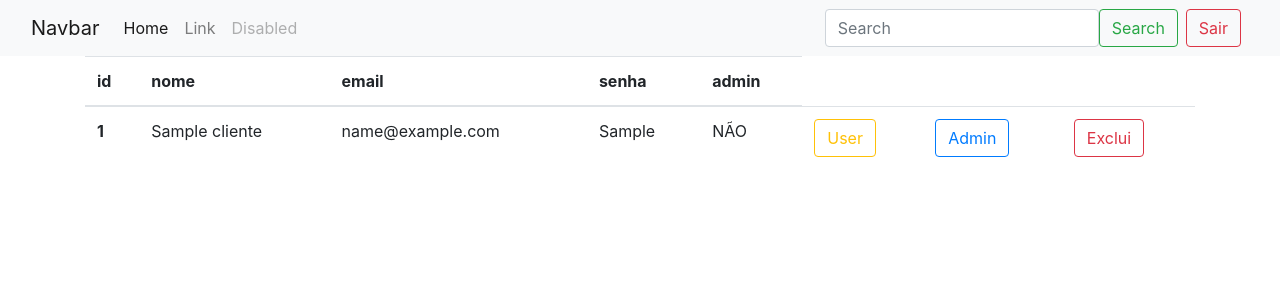
After one commit to g4b2903x/Cinemar, a PHP site: page /admin/admin.php in a window 1280 px wide. The commit adds this page. Shown: the top 300 px of the page. Run offline with PHP 8.4, Linux system fonts and the light colour scheme; tables that the repository leaves empty or names only in its code hold one stand-in row (values such as "Sample post").

Commit message:
segundo commit

```diff
--- /dev/null
+++ b/admin/admin.php
@@ -0,0 +1,61 @@
+<?php
+include_once "mecanismo.php";
+?>
+<!DOCTYPE html>
+<html lang="pt-br">
+
+<head>
+    <meta charset="UTF-8">
+    <meta http-equiv="X-UA-Compatible" content="IE=edge">
+    <meta name="viewport" content="width=device-width, initial-scale=1.0">
+    <link rel="stylesheet" href="https://stackpath.bootstrapcdn.com/bootstrap/4.1.3/css/bootstrap.min.css" integrity="sha384-MCw98/SFnGE8fJT3GXwEOngsV7Zt27NXFoaoApmYm81iuXoPkFOJwJ8ERdknLPMO" crossorigin="anonymous">
+    <script src="https://stackpath.bootstrapcdn.com/bootstrap/4.1.3/js/bootstrap.min.js" integrity="sha384-ChfqqxuZUCnJSK3+MXmPNIyE6ZbWh2IMqE241rYiqJxyMiZ6OW/JmZQ5stwEULTy" crossorigin="anonymous"></script>
+    <title>Administrador</title>
+</head>
+
+<body>
+    <nav class="navbar navbar-expand-lg navbar-light bg-light">
+        <div class="container-fluid">
+            <a class="navbar-brand" href="#">Navbar</a>
+            <button class="navbar-toggler" type="button" data-bs-toggle="collapse" data-bs-target="#navbarSupportedContent" aria-controls="navbarSupportedContent" aria-expanded="false" aria-label="Toggle navigation">
+                <span class="navbar-toggler-icon"></span>
+            </button>
+            <div class="collapse navbar-collapse" id="navbarSupportedContent">
+                <ul class="navbar-nav me-auto mb-2 mb-lg-0">
+                    <li class="nav-item">
+                        <a class="nav-link active" aria-current="page" href="#">Home</a>
+                    </li>
+                    <li class="nav-item">
+                        <a class="nav-link" href="#">Link</a>
+                    </li>
+                    <li class="nav-item">
+                        <a class="nav-link disabled" href="#" tabindex="-1" aria-disabled="true">Disabled</a>
+                    </li>
+                </ul>
+            </div>
+            <form class="d-flex">
+                <input class="form-control me-2" type="search" placeholder="Search" aria-label="Search">
+                <button class="btn btn-outline-success" type="submit">Search</button>
+            </form>
+            <a href="../index.php"><button class="btn btn-outline-danger mx-2">Sair</button></a>
+        </div>
+    </nav>
+    <div class="container">
+    <table class="table">
+  <thead>
+    <tr>
+      <th scope="col">id</th>
+      <th scope="col">nome</th>
+      <th scope="col">email</th>
+      <th scope="col">senha</th>
+      <th scope="col">admin</th>
+    </tr>
+  </thead>
+  <tbody>
+    <?= retorna() ?>
+  </tbody>
+</table>
+    </div>
+</body>
+
+</html>
--- /dev/null
+++ b/admin/mecanismo.php
@@ -0,0 +1,52 @@
+<?php
+/*
+        Esse sistema tem o objetivo unicamente educativo!
+
+        Sistema utilizado e desenvolvido pela monitoria do 4° Ano B de Informática
+        do colegio CEEP Pedro Boaretto Neto de Cascavel - PR
+
+*/
+function retorna()
+{
+    $servername = "localhost";
+    $username = "root";
+    $password = "";
+    $dbname = "cinemar";
+
+    // cria a conexão
+    $conn = new mysqli($servername, $username, $password, $dbname);
+    // verifica a conexão
+    if ($conn->connect_error) {
+        die("Connection failed: " . $conn->connect_error);
+    }
+
+    $sql = "SELECT id_cliente, nome_cli, cpf_cli, email_cli, senha_cli, CASE WHEN admin='s' THEN 'SIM' ELSE 'NÃO' END AS admin_cli FROM tb_cliente";
+    $result = $conn->query($sql);
+
+    if ($result->num_rows > 0) {
+
+        while ($row = $result->fetch_assoc()) {
+            $id = $row['id_cliente'];
+            $nome = $row['nome_cli'];
+            $email = $row['cpf_cli'];
+            $email = $row['email_cli'];
+            $senha = $row['senha_cli'];
+            $admin = $row['admin_cli'];
+
+            echo"
+            <tr>
+                <th scope='row'>$id</th>
+                <td>$nome</td>
+                <td>$email</td>
+                <td>$senha</td>
+                <td>$admin</td>
+                <td><a href='modifica/tira_admin.php?id=$id'><button class='btn btn-outline-warning'>User</button></td>
+                <td><a href='modifica/torna_admin.php?id=$id'><button class='btn btn-outline-primary'>Admin</button></td>
+                <td><a href='modifica/exclui.php?id=$id'><button class='btn btn-outline-danger'>Exclui</button></td>
+            </tr>";
+        }
+    } else {
+        echo "0 results";
+    }
+    $conn->close();
+}
--- a/cadastro/cadastro.php
+++ b/cadastro/cadastro.php
@@ -12,7 +12,8 @@ include_once "mecanismo.php";
     <script src="https://stackpath.bootstrapcdn.com/bootstrap/4.1.3/js/bootstrap.min.js" integrity="sha384-ChfqqxuZUCnJSK3+MXmPNIyE6ZbWh2IMqE241rYiqJxyMiZ6OW/JmZQ5stwEULTy" crossorigin="anonymous"></script>
     <link href="https://cdn.jsdelivr.net/npm/bootstrap@5.2.0/dist/css/bootstrap.min.css" rel="stylesheet" integrity="sha384-gH2yIJqKdNHPEq0n4Mqa/HGKIhSkIHeL5AyhkYV8i59U5AR6csBvApHHNl/vI1Bx" crossorigin="anonymous">
     <script src="https://cdn.jsdelivr.net/npm/bootstrap@5.2.0/dist/js/bootstrap.bundle.min.js" integrity="sha384-A3rJD856KowSb7dwlZdYEkO39Gagi7vIsF0jrRAoQmDKKtQBHUuLZ9AsSv4jD4Xa" crossorigin="anonymous"></script>
-    <title>Cinemar</title>
+    <title>Cadastro</title>
+    <link rel="icon" type="image/x-icon" href="../img/cinemarIcon.png">
 </head>
 
 <body>
--- a/index.php
+++ b/index.php
@@ -5,12 +5,13 @@
     <meta http-equiv="X-UA-Compatible" content="IE=edge">
     <meta name="viewport" content="width=device-width, initial-scale=1.0">
     <title>Cinemar</title>
+    <link rel="icon" type="image/x-icon" href="../img/cinemarIcon.png">
     <link rel="stylesheet" href="https://stackpath.bootstrapcdn.com/bootstrap/4.1.3/css/bootstrap.min.css" integrity="sha384-MCw98/SFnGE8fJT3GXwEOngsV7Zt27NXFoaoApmYm81iuXoPkFOJwJ8ERdknLPMO" crossorigin="anonymous">
     <script src="https://code.jquery.com/jquery-3.3.1.slim.min.js" integrity="sha384-q8i/X+965DzO0rT7abK41JStQIAqVgRVzpbzo5smXKp4YfRvH+8abtTE1Pi6jizo" crossorigin="anonymous"></script>
     <script src="https://cdnjs.cloudflare.com/ajax/libs/popper.js/1.14.3/umd/popper.min.js" integrity="sha384-ZMP7rVo3mIykV+2+9J3UJ46jBk0WLaUAdn689aCwoqbBJiSnjAK/l8WvCWPIPm49" crossorigin="anonymous"></script>
     <script src="https://stackpath.bootstrapcdn.com/bootstrap/4.1.3/js/bootstrap.min.js" integrity="sha384-ChfqqxuZUCnJSK3+MXmPNIyE6ZbWh2IMqE241rYiqJxyMiZ6OW/JmZQ5stwEULTy" crossorigin="anonymous"></script>
     <link href="https://cdn.jsdelivr.net/npm/bootstrap@5.2.0/dist/css/bootstrap.min.css" rel="stylesheet" integrity="sha384-gH2yIJqKdNHPEq0n4Mqa/HGKIhSkIHeL5AyhkYV8i59U5AR6csBvApHHNl/vI1Bx" crossorigin="anonymous">
-    <script src="https://cdn.jsdelivr.net/npm/bootstrap@5.2.0/dist/js/bootstrap.bundle.min.js" integrity="sha384-A3rJD856KowSb7dwlZdYEkO39Gagi7vIsF0jrRAoQmDKKtQBHUuLZ9AsSv4jD4Xa" crossorigin="anonymous"></script>s
+    <script src="https://cdn.jsdelivr.net/npm/bootstrap@5.2.0/dist/js/bootstrap.bundle.min.js" integrity="sha384-A3rJD856KowSb7dwlZdYEkO39Gagi7vIsF0jrRAoQmDKKtQBHUuLZ9AsSv4jD4Xa" crossorigin="anonymous"></script>
   </head>
 <body>
 <nav class="navbar navbar-expand-lg bg-dark navbar-dark">
@@ -33,7 +34,7 @@
                 <a href="cadastro/cadastro.php" class="float-right"><button class="btn btn-outline-primary">Cadastrar-se</button></a>
             </div>
             <div class="">
-                <a href="../login/login.php" class="float-right"><button class="btn btn-outline-primary ml-3">Login</button></a>
+                <a href="login/login.php" class="float-right"><button class="btn btn-outline-primary ml-3">Login</button></a>
             </div>
         </div>
       </nav>
```
Also changed, not shown: admin/modifica/exclui.php (added, +25 -0 lines), admin/modifica/tira_admin.php (added, +25 -0 lines), admin/modifica/torna_admin.php (added, +25 -0 lines), login/mecanismo.php (+12 -1 lines).
